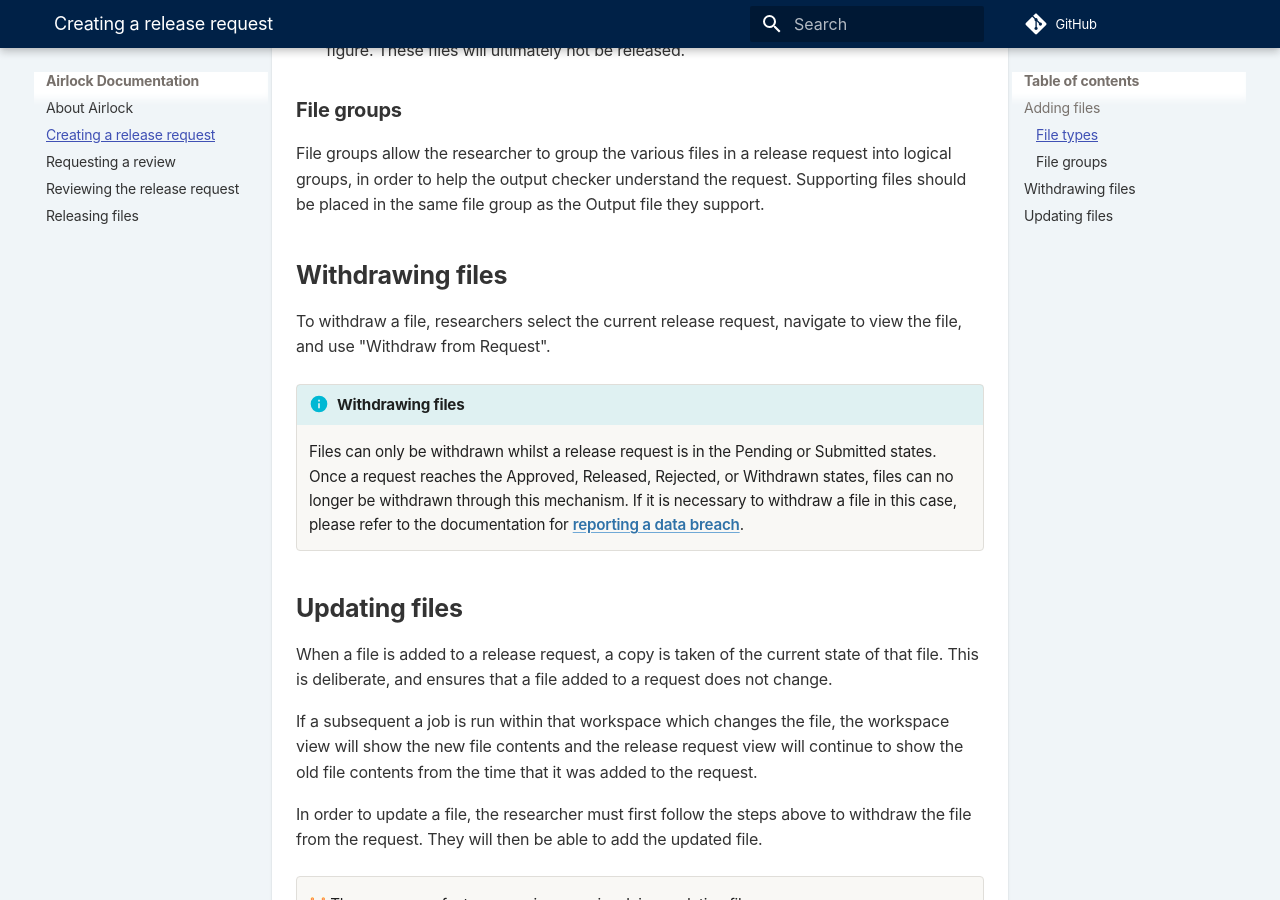
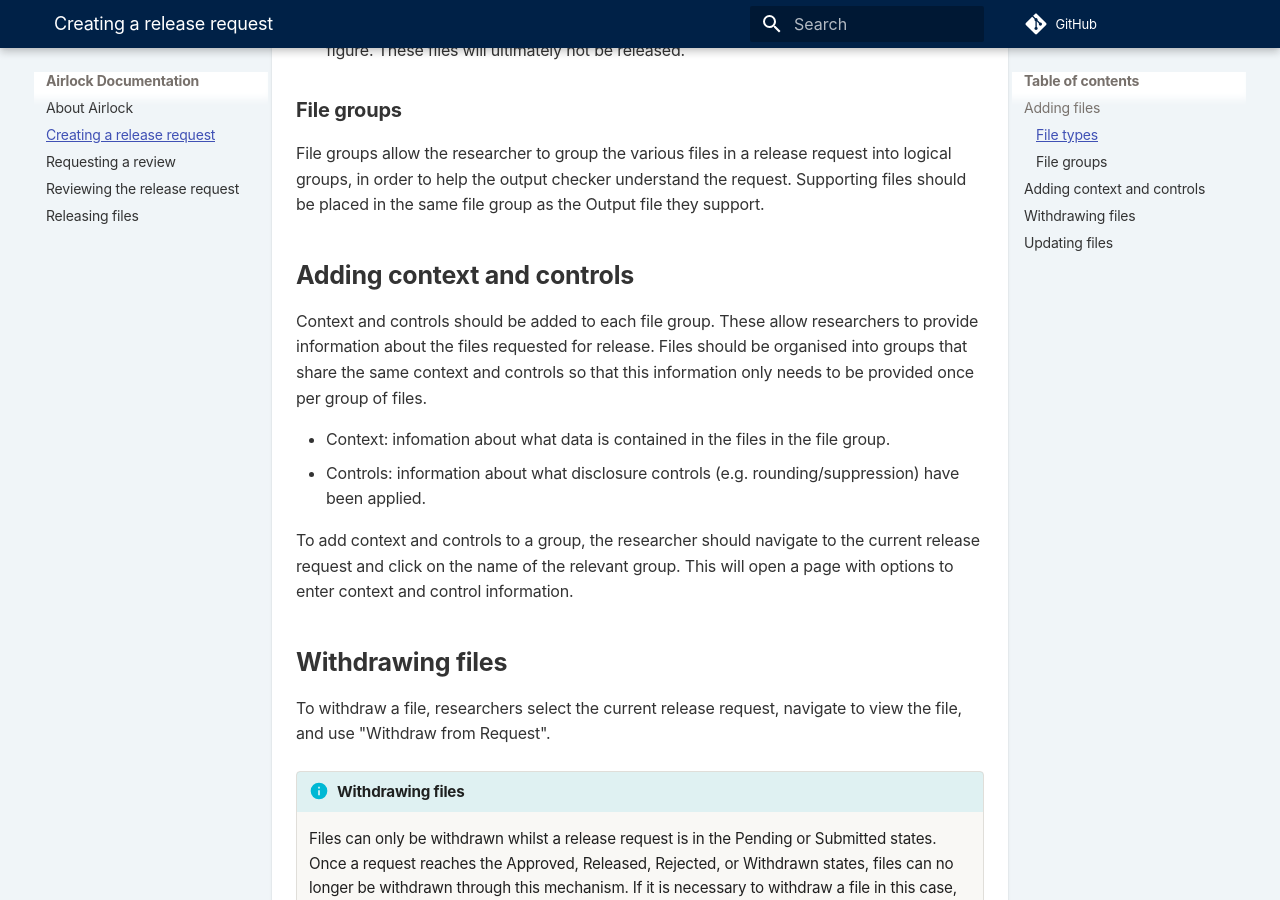
Before and after one commit to opensafely-core/airlock, an MkDocs documentation site: the page built from docs/creating-a-release-request.md, in a window 1280 px wide and 900 px high, scrolled down 687 px. Built offline with MkDocs 1.6.1 and Material for MkDocs 9.7.7, drawn with Linux system fonts in a browser that asks for light colours; emoji names are drawn with the system emoji font; comment, search, counter and statistics services are not loaded.

Commit message:
Un-comment context & controls docs
* these are currently enabled, I think?

```diff
--- a/docs/creating-a-release-request.md
+++ b/docs/creating-a-release-request.md
@@ -25,7 +25,7 @@ File groups allow the researcher to group the various files in a release request
 into logical groups, in order to help the output checker understand the request.
 Supporting files should be placed in the same file group as the Output file they support.
 
-<!-- ## Adding context and controls
+## Adding context and controls
 
 Context and controls should be added to each file group. These allow researchers to
 provide information about the files requested for release. Files should be organised
@@ -37,7 +37,7 @@ needs to be provided once per group of files.
 
 To add context and controls to a group, the researcher should navigate to the current
 release request and click on the name of the relevant group. This will open a page with
-options to enter context and control information. -->
+options to enter context and control information.
 
 ## Withdrawing files
 
```
